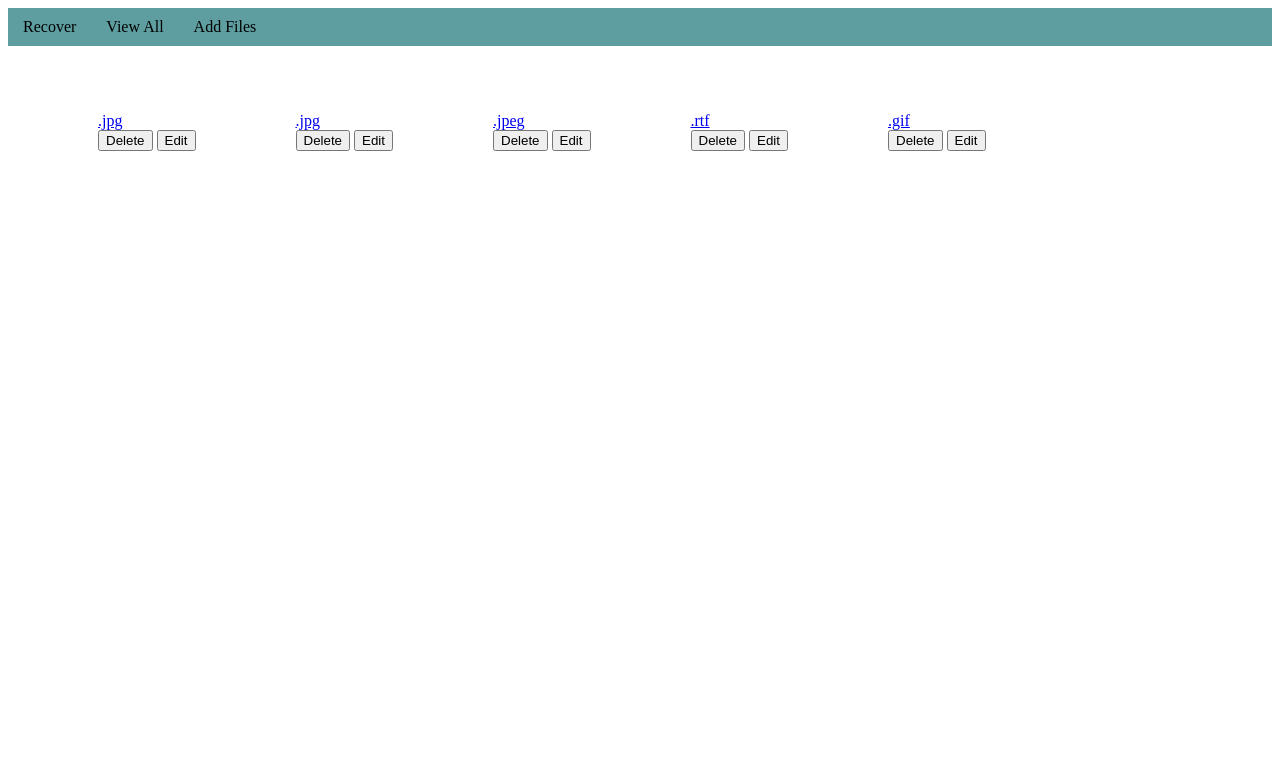
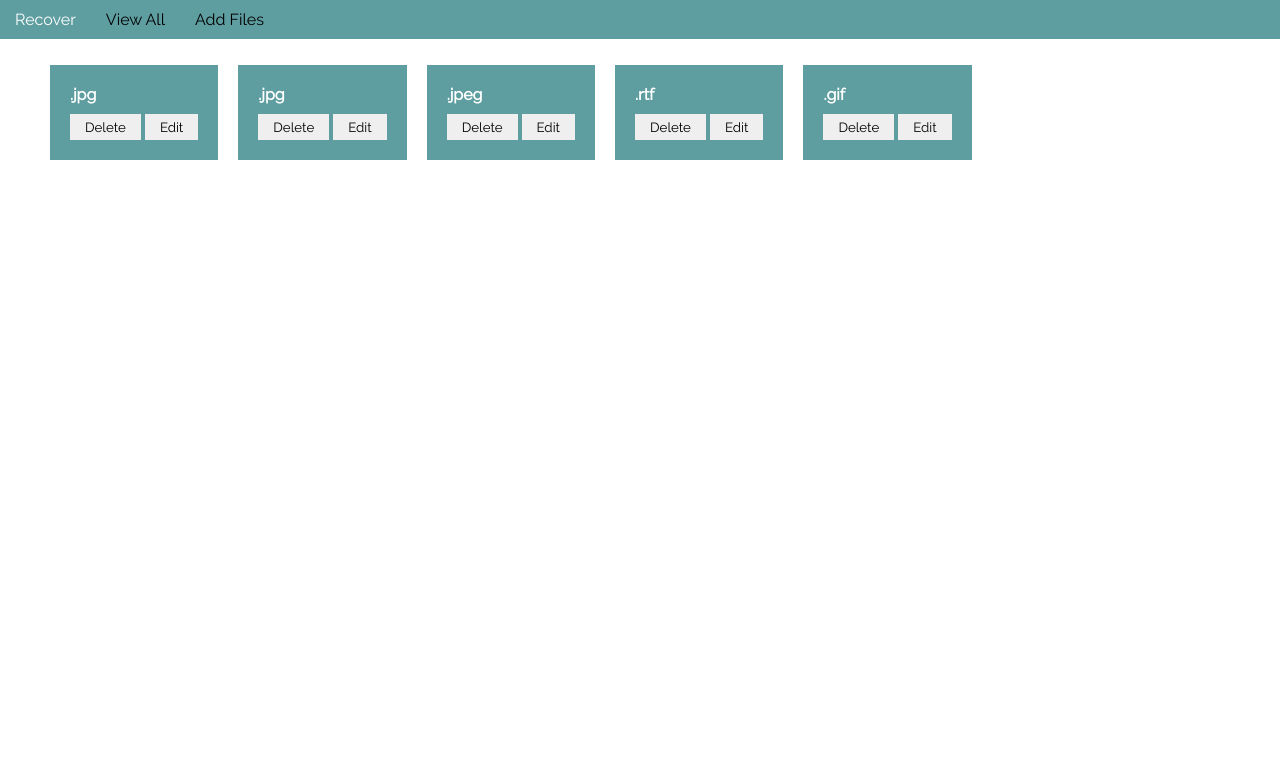
Before and after one commit to FORENSC-MP1/MP1-FORENSC, a Django app: page /datacarver/ in a window 1280 px wide. Shown: the top 783 px of the page. Run offline with Django 3.2, Linux system fonts and the light colour scheme; data comes from the database, SQL or seed files in the repository.

Commit message:
Updated Templates Folder

```diff
--- a/mydatacarvetool/datacarver/templates/datacarver/index.html
+++ b/mydatacarvetool/datacarver/templates/datacarver/index.html
@@ -3,6 +3,20 @@
         <title>Data Carver</title>
     </head>
     <style>
+        @font-face {
+            font-family: Raleway;
+            src: url("fonts/Raleway.ttf");
+        }
+
+        body {
+            overflow-x: hidden;
+            margin: 0;
+            background-attachment: fixed;
+            background-position: center;
+            background-repeat: no-repeat;
+            background-size: cover;
+
+        }
 
         .leftnav .contents {
             display: flex;
@@ -20,6 +34,11 @@
         .contents a {
             text-decoration: none;
             color: black;
+            font-family: "Raleway";
+        }
+
+        .contents a:hover {
+            color: white;
         }
 
         .container ul {
@@ -27,12 +46,45 @@
             flex-direction: row;
             justify-content: flex-start;
             list-style-type: none;
+            flex-wrap: wrap;
         }
 
         .container ul li {
-            margin: 50px;
+            margin: 10px;
+            background-color: cadetblue;
+            padding: 20px;
         }
 
+        .container ul li:hover {
+            background-color: black;
+        }
+
+        .container ul li a {
+            text-decoration: none;
+            font-family: "Raleway";
+            font-weight: bold;
+            color: white;
+        }
+
+        #filebuttons button {
+            margin-top: 10px;
+            padding: 5px 15px;
+            font-family: "Raleway";
+            border: none;
+            cursor: pointer;
+        }
+
+        #filebuttons a {
+           cursor: pointer;
+        }
+
+        #filebuttons #delete:hover {
+            background-color: #ff6347;
+        }
+
+        #filebuttons #edit:hover {
+            background-color: #98ff98;
+        }
 
     </style>
 
@@ -65,9 +117,9 @@
                 {% for filesig in all_filesigs %}
                 <li>
                     <a href="/datacarver/{{ filesig.id }}">{{ filesig.filetype }}</a>
-                    <div>
-                        <button>Delete</button>
-                        <button>Edit</button>
+                    <div id="filebuttons">
+                        <a href="#"><button id="delete">Delete</button></a>
+                        <a href="#"><button id="edit">Edit</button></a>
                     </div>
                 </li>
                 {% endfor %}
```
Also changed, not shown: mydatacarvetool/datacarver/templates/datacarver/recover.html (+26 -1 lines), mydatacarvetool/datacarver/templates/datacarver/fonts/Raleway.ttf (added).
